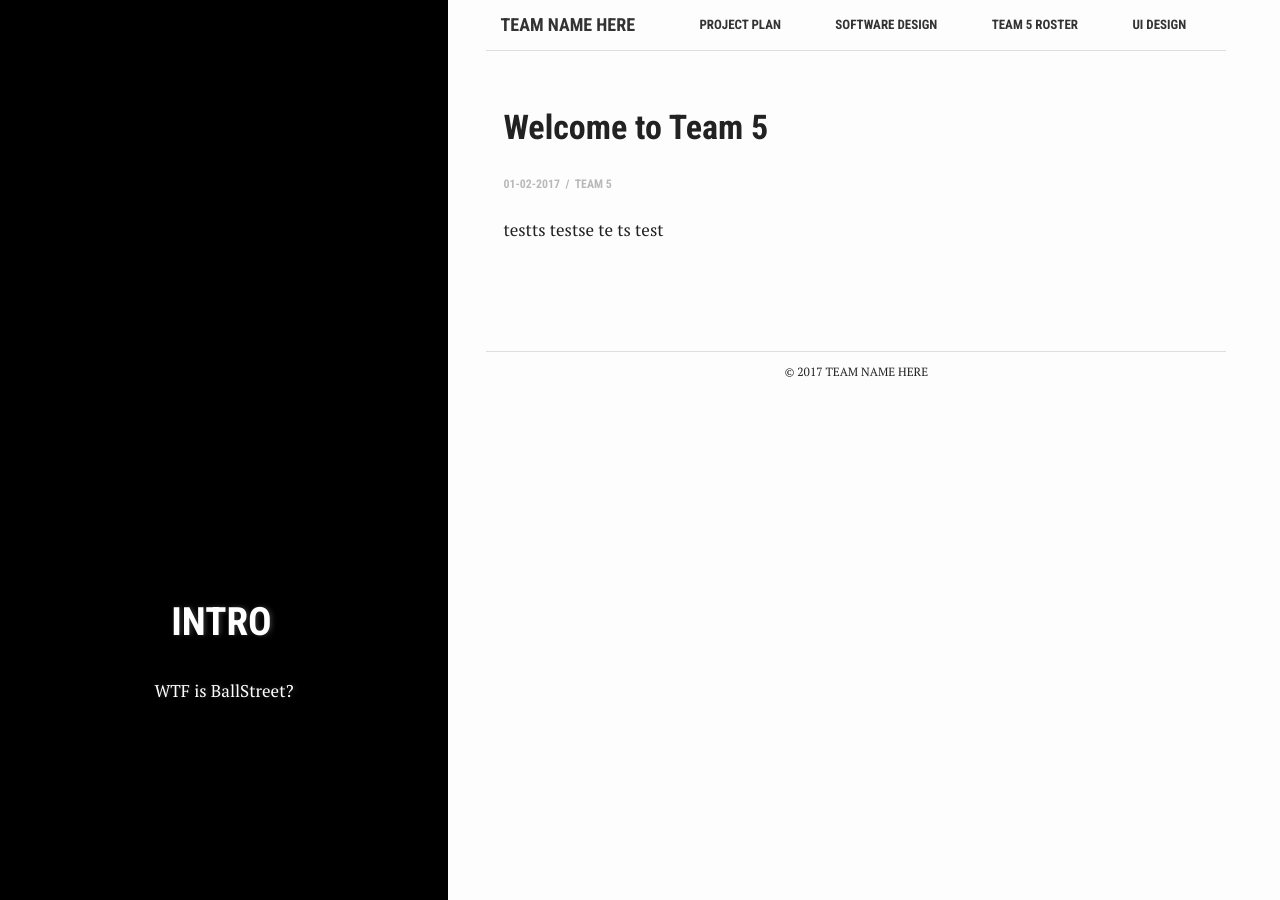
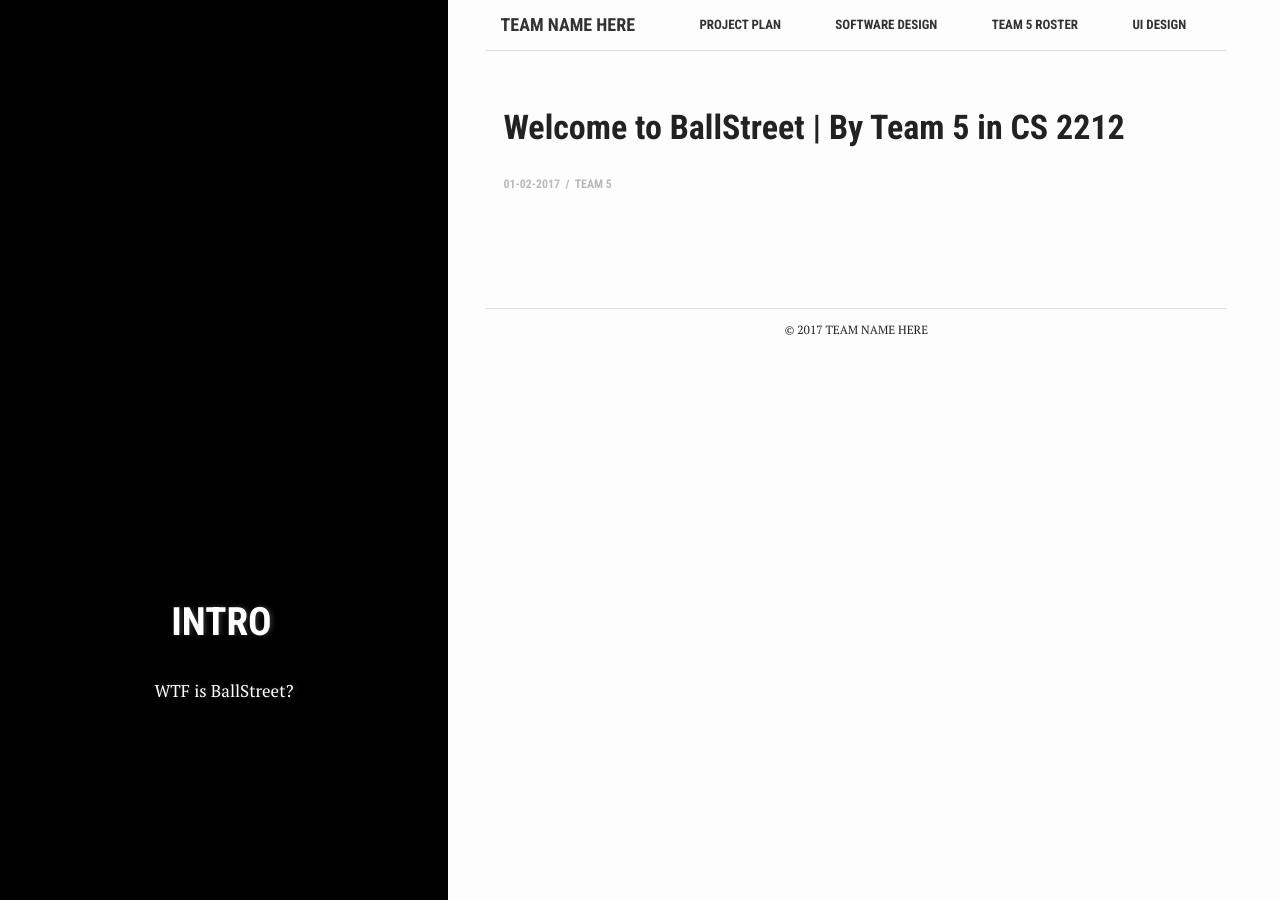
Before and after one commit to ufrauq/Ball-Street, a Jekyll site: the page built from _posts/2017-02-01-Welcome-to-Team-5.md, in a window 1280 px wide. Built offline with Jekyll 4.4.1, drawn with Linux system fonts in a browser that asks for light colours.

Commit message:
Update 2017-02-01-Welcome-to-Team-5.md

```diff
--- a/_posts/2017-02-01-Welcome-to-Team-5.md
+++ b/_posts/2017-02-01-Welcome-to-Team-5.md
@@ -1,13 +1,11 @@
 ---
 bg: "tools.jpg"
 layout: post
-title:  "Welcome to Team 5"
-crawlertitle: ""
+title:  "Welcome to BallStreet | By Team 5 in CS 2212"
+crawlertitle: "BallStreet | Team 5"
 summary: "WTF is BallStreet?"
 date:   2017-02-01 20:09:47 +0700
 categories: posts
 tags: ['intro']
 author: Team 5
 ---
-
-testts testse te ts  test
```
